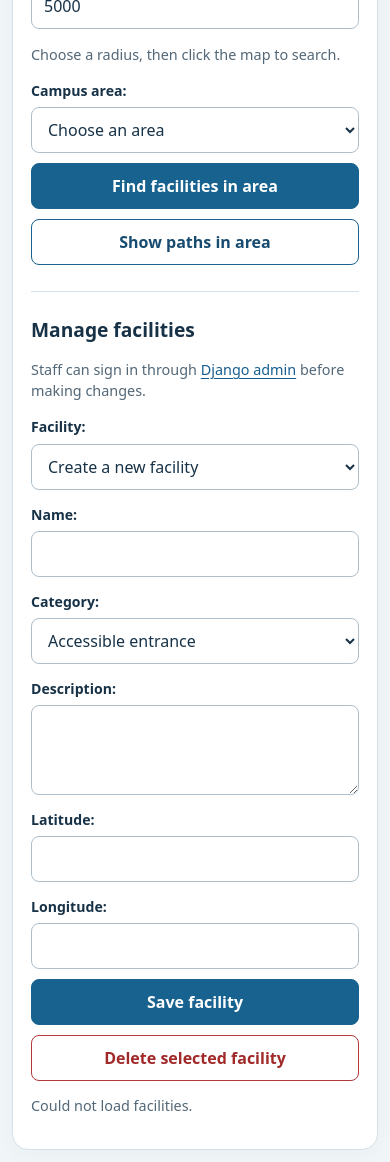
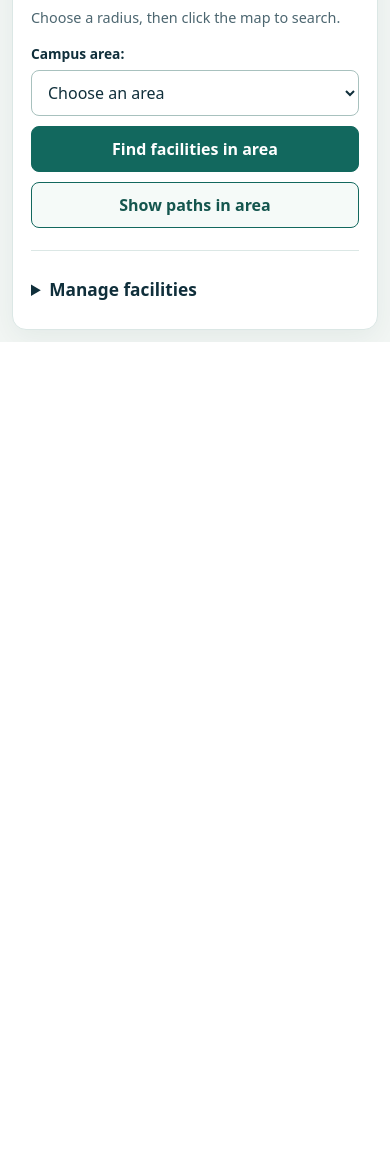
Before and after one commit to c21392231v2/campus-accessibility-explorer, a Django app: page / in a window 390 px wide. Shown: the part 714-1876 px from the top of the page. After the commit the page ends 1056 px from the top, so only its background shows below. Run offline with Django 5.2, Linux system fonts and the light colour scheme; data comes from the database, SQL or seed files in the repository; data that the repository does not hold is empty.

Commit message:
map.html design updated

```diff
--- a/campus/templates/campus/map.html
+++ b/campus/templates/campus/map.html
@@ -11,41 +11,39 @@
     >
 
     <style>
-        * { box-sizing: border-box; }
-        :root { color-scheme: light; --navy: #174b70; --ink: #173247; --muted: #526777; --line: #d5e1e8; }
-        body { margin: 0; font-family: system-ui, -apple-system, sans-serif; color: var(--ink); background: #f0f5f8; line-height: 1.5; }
-        header { padding: 22px 28px; background: var(--navy); color: white; }
-        header h1 { margin: 0 0 6px; font-size: clamp(1.45rem, 3vw, 2rem); letter-spacing: -.03em; }
-        header p { margin: 0; font-size: .9rem; color: #e0edf5; }
-        main { display: grid; grid-template-columns: minmax(300px, 380px) minmax(0, 1fr); gap: 20px; padding: 20px; align-items: start; }
-        main > section { min-width: 0; padding: 22px !important; background: white; border: 1px solid var(--line); border-radius: 16px; box-shadow: 0 4px 20px #17324708; }
-        h2 { font-size: 1.2rem; margin: 0 0 14px; }
-        .manage-heading { border-top: 1px solid var(--line); padding-top: 24px; margin-top: 26px; }
-        p { overflow-wrap: anywhere; }
-        section p { font-size: .9rem; color: var(--muted); }
-        a { color: #155e91; text-underline-offset: 3px; }
-        label { display: block; font-weight: 650; font-size: .88rem; margin: 14px 0 6px; }
-        input, select, textarea, button { font: inherit; }
-        input, select, textarea { display: block; width: 100%; min-width: 0; min-height: 46px; border: 1px solid #aebfcb; border-radius: 8px; padding: 10px 12px; background: #fff; color: var(--ink); }
-        textarea { min-height: 90px; resize: vertical; }
-        button { min-height: 46px; padding: 10px 14px; border-radius: 8px; border: 1px solid #17628e; background: #17628e; color: white; font-weight: 600; cursor: pointer; margin-top: 10px; width: 100%; }
-        button:hover { background: #124d70; }
-        button:disabled { opacity: .55; cursor: wait; }
-        #paths-search { background: white; color: #174b70; }
-        #delete-facility { background: white; border-color: #b23939; color: #a12929; }
-        :is(input, select, textarea, button, a):focus-visible { outline: 3px solid #e7a320; outline-offset: 3px; }
-        section br { display: none; }
-        [role="status" aria-live="polite"]:not(:empty) { padding: 10px 12px; background: #edf5fa; border-left: 3px solid #17628e; border-radius: 4px; }
-        #map { width: 100%; height: calc(100dvh - 165px); min-height: 460px; border: 1px solid var(--line); border-radius: 16px; position: sticky; top: 20px; }
-        .skip-link { position: absolute; left: 12px; top: -80px; z-index: 2000; background: white; padding: 10px; }
-        .skip-link:focus { top: 8px; }
-        @media (max-width: 760px) {
-            header { padding: 18px 16px; }
-            main { grid-template-columns: minmax(0, 1fr); padding: 12px; gap: 12px; }
-            #map { position: relative; top: auto; height: 55dvh; min-height: 320px; grid-row: 1; }
-            main > section { padding: 18px !important; }
-            input, select, textarea { font-size: 16px; }
-        }
+
+    :root { color-scheme: light; --ink:#102f3b; --muted:#4c6670; --teal:#12685e; --line:#dbe7e5; }
+    * { box-sizing:border-box; }
+    body { margin:0; background:#f2f6f4; color:var(--ink); font:16px/1.5 system-ui,-apple-system,Segoe UI,sans-serif; }
+    header { background:#102f3b; color:white; padding:20px clamp(18px,3vw,40px); border-bottom:4px solid #d3af68; }
+    header h1 { font-size:clamp(1.45rem,2.4vw,2rem); letter-spacing:-.035em; margin:0; }
+    header p { color:#e0efeb; font-size:.9rem; margin:.3rem 0 0; }
+    main { display:grid; grid-template-columns:minmax(290px,370px) minmax(0,1fr); gap:18px; padding:18px clamp(12px,2vw,28px) 28px; align-items:start; max-width:1900px; margin:auto; }
+    main > section { min-width:0; padding:22px !important; background:white; border:1px solid var(--line); border-radius:14px; box-shadow:0 8px 28px #133b3510; }
+    h2 { font-size:1.2rem; line-height:1.3; letter-spacing:-.02em; margin:0 0 .75rem; }
+    p { overflow-wrap:anywhere; }
+    section p { color:var(--muted); font-size:.9rem; }
+    a { color:#095f60; text-underline-offset:3px; }
+    label { display:block; margin:15px 0 6px; font-size:.86rem; font-weight:700; }
+    input,select,textarea,button { font:inherit; }
+    input,select,textarea { display:block; width:100%; min-width:0; min-height:46px; padding:10px 12px; border:1px solid #a8c1be; border-radius:8px; background:white; color:var(--ink); }
+    textarea { min-height:82px; resize:vertical; }
+    button { display:block; width:100%; min-height:46px; margin-top:10px; padding:10px 14px; color:white; background:var(--teal); border:1px solid var(--teal); border-radius:8px; font-weight:700; cursor:pointer; }
+    button:hover { background:#0d5049; }
+    #paths-search { color:#14564e; background:#f5faf8; }
+    #paths-search:hover { background:#e6f1ed; }
+    #delete-facility { background:white; color:#9d2c2c; border-color:#c75b5b; }
+    #delete-facility:hover { background:#fff3f3; }
+    :is(input,select,textarea,button,a,summary):focus-visible { outline:3px solid #c98207; outline-offset:3px; }
+    section br { display:none; }
+    [role="status"]:not(:empty) { padding:10px 12px; background:#eaf5f1; border-left:3px solid var(--teal); border-radius:4px; color:#173f3a; }
+    #map { width:100%; height:calc(100dvh - 145px); min-height:480px; border:1px solid #b8cfca; border-radius:14px; position:sticky; top:16px; overflow:hidden; }
+    .skip-link { position:absolute; left:12px; top:-100px; z-index:2000; padding:12px; background:white; }
+    .skip-link:focus { top:8px; }
+    details.manage { margin-top:22px; padding-top:18px; border-top:1px solid var(--line); }
+    details.manage summary { cursor:pointer; font-size:1.08rem; font-weight:750; padding:8px 0; }
+    .section-kicker { color:#12685e; text-transform:uppercase; letter-spacing:.11em; font-size:.71rem; font-weight:800; margin:0 0 8px; }
+    @media(max-width:760px) { header { padding:17px 16px; } main { grid-template-columns:minmax(0,1fr); gap:12px; padding:12px; } #map { grid-row:1; position:relative; top:auto; height:48dvh; min-height:300px; } main > section { padding:18px !important; } input,select,textarea { font-size:16px; } }
     </style>
 </head>
 
@@ -58,6 +56,7 @@
 
     <main>
         <section id="facility-controls" aria-label="Search and manage facilities" style="padding: 1rem;">
+            <p class="section-kicker">Campus map</p>
             <h2>Explore the campus</h2>
             <label for="radius">Search radius in metres:</label>
             <input id="radius" type="number" value="5000" min="1" max="50000">
@@ -76,7 +75,8 @@
             <p id="area-status" role="status" aria-live="polite"></p>
             <p id="paths-status" role="status" aria-live="polite"></p>
 
-            <h2 class="manage-heading">Manage facilities</h2>
+            <details class="manage">
+            <summary>Manage facilities</summary>
 
             <p>
                 Staff can sign in through
@@ -141,6 +141,7 @@
             </form>
 
             <p id="facility-status" role="status" aria-live="polite"></p>
+            </details>
         </section>
 
         <div id="map" aria-label="Map showing sample campus facilities"></div>
```
